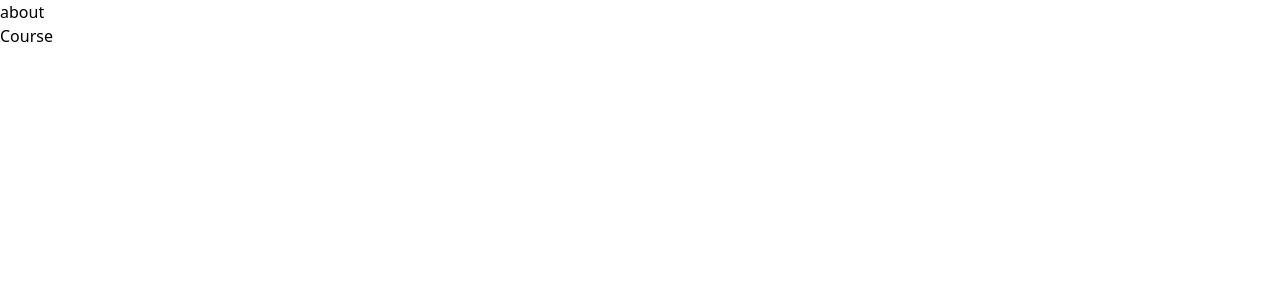
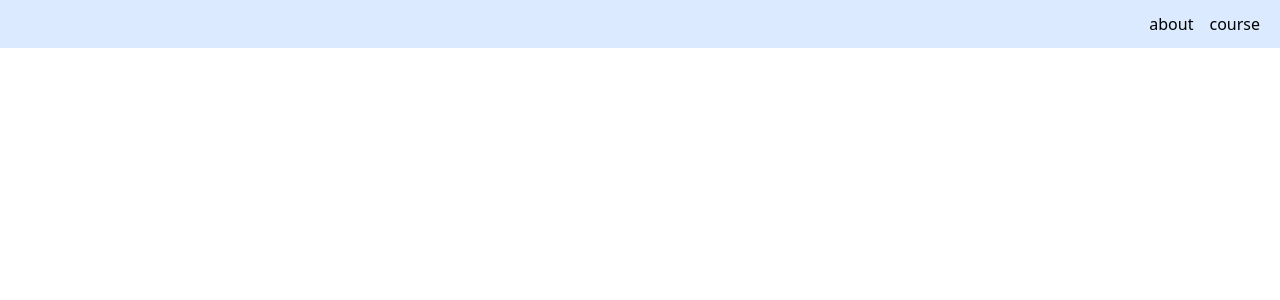
Before and after one commit to nikl1425/WebLearn, a Next.js app: page / in a window 1280 px wide. Shown: the top 300 px of the page. Built offline with nearby package versions, Linux system fonts and the light colour scheme.

Commit message:
working on navbar

```diff
--- a/src/common/components/navbar.tsx
+++ b/src/common/components/navbar.tsx
@@ -1,19 +1,48 @@
-import React, {FC} from "react";
+import React, { FC } from "react";
 import Link from "next/link";
 
-const NavBar: FC = () => {
+
+
+const NavItem: FC<{ linkRef: string, name: string }> = ({ linkRef, name }) => {
     return (
-        <div>
-            <ul>
-                <li>
-                    <Link href="/about">about</Link>
-                </li>
-                <li>
-                    <Link href="/course">Course</Link>
-                </li>
+        <>
+            <li className="inline mx-2">
+                <Link href={linkRef}>
+                    {name}
+                </Link>
+            </li>
+        </>
+    )
+}
+
+const NavLinkContainer: FC = () => {
+    return (
+        <div className=" mx-3 my-auto">
+            <ul className="inline">
+                <NavItem name="about" linkRef="/about" />
+                <NavItem name="course" linkRef="/course" />
             </ul>
         </div>
     )
 }
 
+const NavLogo : FC = () => {
+    return (
+        <>
+        </>
+    )
+}
+
+const NavBar: FC = () => {
+    return (
+        <div className=" h-12 bg-blue-100 flex">
+            <div className="flex-intial">
+
+            </div>
+            <div className="flex-auto"></div>
+            <NavLinkContainer />
+        </div>
+    )
+}
+
 export default NavBar;
```
